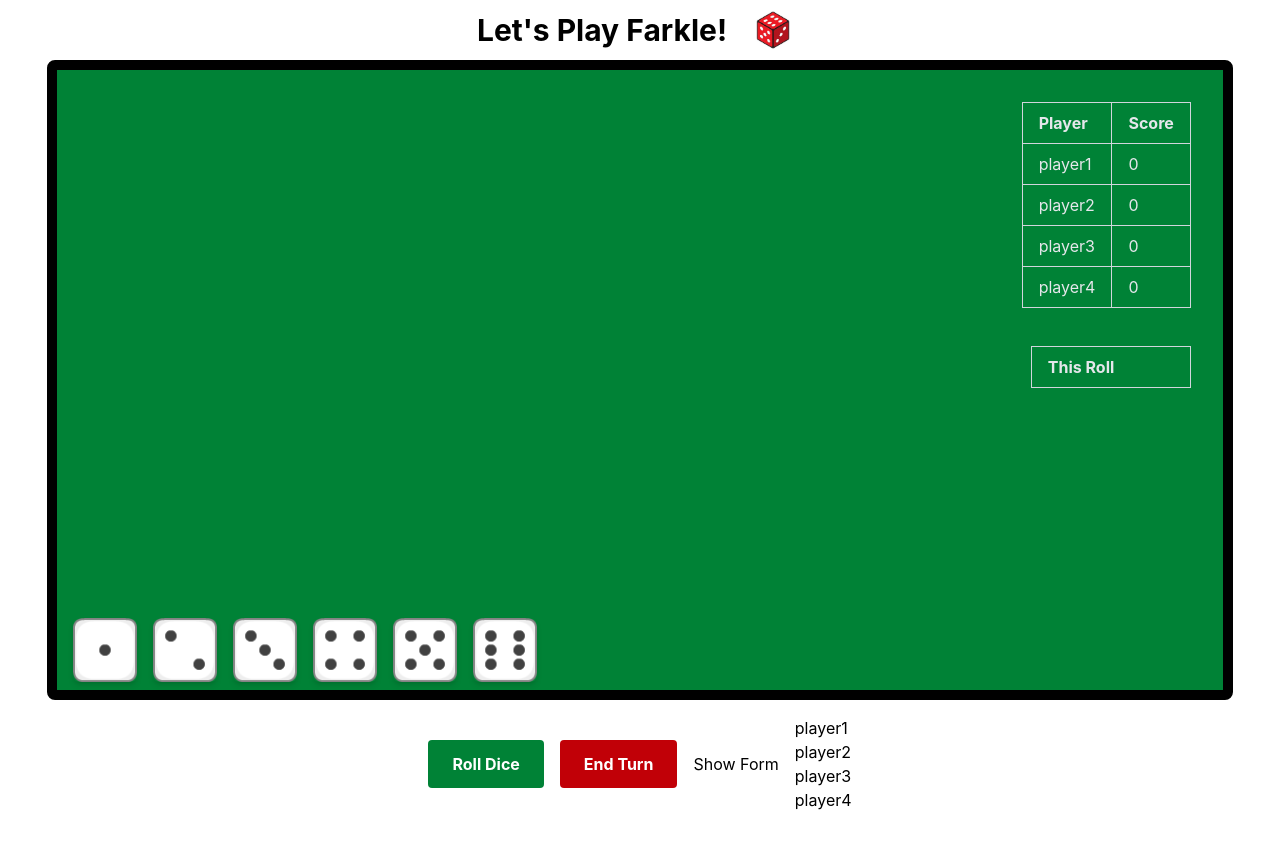
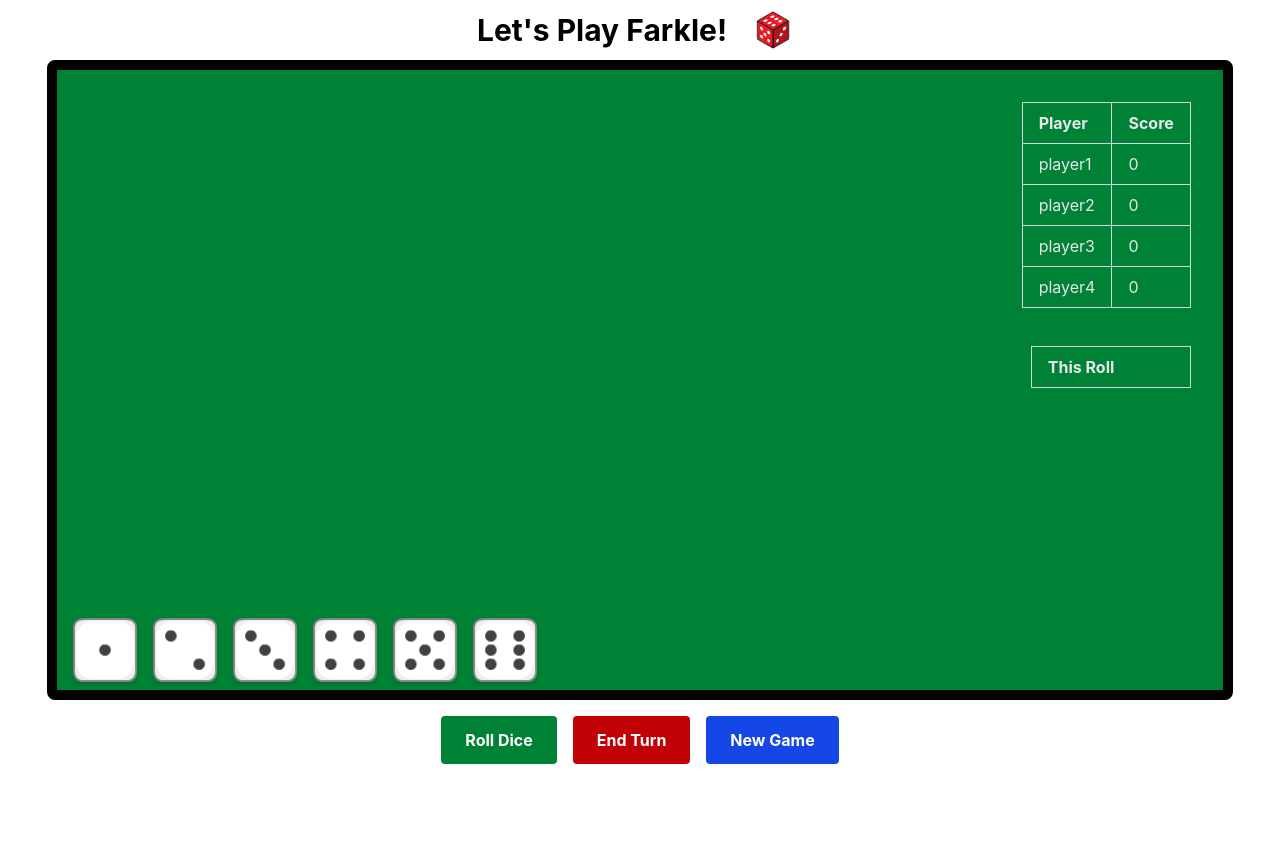
Before and after one commit to acolburn/farkle-js, a React (Vite) app: page / in a window 1280 px wide. Shown: the top 848 px of the page. Built offline with nearby package versions, Linux system fonts and the light colour scheme.

Commit message:
Added new game/players form

```diff
--- a/src/App.jsx
+++ b/src/App.jsx
@@ -3,6 +3,9 @@ import Header from "./Header";
 import Scoreboard from "./Scoreboard";
 import Die from "./Die";
 import Rollboard from "./Rollboard";
+import NewGame from "./NewGame";
+
+// TODO: Keep track of currentPlayer, at turn end assign score to currentPlayer, reassign to next player
 
 function App() {
   const [dice, setDice] = useState(
@@ -15,37 +18,15 @@ function App() {
   );
   const [turnScore, setTurnScore] = useState([]);
   const [players, setPlayers] = useState([
-    { name: "player1", score: 0 },
-    { name: "player2", score: 0 },
-    { name: "player3", score: 0 },
-    { name: "player4", score: 0 },
+    { id: 1, name: "player1", score: 0 },
+    { id: 2, name: "player2", score: 0 },
+    { id: 3, name: "player3", score: 0 },
+    { id: 4, name: "player4", score: 0 },
   ]);
 
   // New game form where players enter names
   const [showForm, setShowForm] = useState(false);
-  const [newPlayerNames, setNewPlayerNames] = useState({
-    player1: "",
-    player2: "",
-    player3: "",
-    player4: "",
-  });
 
-  const handleSubmit = (event) => {
-    event.preventDefault();
-    const newPlayers = [
-      { name: newPlayerNames.player1, score: 0 },
-      { name: newPlayerNames.player2, score: 0 },
-      { name: newPlayerNames.player3, score: 0 },
-      { name: newPlayerNames.player4, score: 0 },
-    ];
-    setPlayers(newPlayers);
-    setShowForm(false);
-  };
-
-  const handleInputChange = (event) => {
-    const { name, value } = event.target;
-    setNewPlayerNames({ ...newPlayerNames, [name]: value });
-  };
   // End section about new game form
 
   function endTurn() {
@@ -307,49 +288,22 @@ function App() {
           >
             End Turn
           </button>
-          <button onClick={() => setShowForm(true)}>Show Form</button>
-          {showForm && (
-            <form onSubmit={handleSubmit}>
-              <label>Player 1 Name:</label>
-              <input
-                type="text"
-                name="player1"
-                value={newPlayerNames.player1}
-                onChange={handleInputChange}
-              />
-              <br />
-              <label>Player 2 Name:</label>
-              <input
-                type="text"
-                name="player2"
-                value={newPlayerNames.player2}
-                onChange={handleInputChange}
-              />
-              <br />
-              <label>Player 3 Name:</label>
-              <input
-                type="text"
-                name="player3"
-                value={newPlayerNames.player3}
-                onChange={handleInputChange}
-              />
-              <br />
-              <label>Player 4 Name:</label>
-              <input
-                type="text"
-                name="player4"
-                value={newPlayerNames.player4}
-                onChange={handleInputChange}
-              />
-              <br />
-              <input type="submit" value="Submit" />
-            </form>
-          )}
-          <ul>
+          <button
+            onClick={() => setShowForm(true)}
+            className="bg-blue-700 hover:bg-blue-800 text-white font-bold py-3 px-6 rounded"
+          >
+            New Game
+          </button>
+          {showForm ? (
+            <div className="fixed top-1/2 left-1/2 transform -translate-x-1/2 -translate-y-1/2 flex items-center justify-center border-2 rounded-lg p-2 bg-green-200">
+              <NewGame setPlayers={setPlayers} setShowForm={setShowForm} />
+            </div>
+          ) : null}
+          {/* <ul>
             {players.map((player, index) => (
               <li key={index}>{player.name}</li>
             ))}
-          </ul>
+          </ul> */}
         </div>
       </div>
     </>
--- /dev/null
+++ b/src/NewGame.jsx
@@ -0,0 +1,71 @@
+import { useState } from "react";
+
+export default function NewGame({ setPlayers, setShowForm }) {
+  const [newPlayerNames, setNewPlayerNames] = useState({
+    player1: "",
+    player2: "",
+    player3: "",
+    player4: "",
+  });
+
+  const handleSubmit = (event) => {
+    event.preventDefault();
+    const newPlayers = [
+      { id: 1, name: newPlayerNames.player1, score: 0 },
+      { id: 2, name: newPlayerNames.player2, score: 0 },
+      { id: 3, name: newPlayerNames.player3, score: 0 },
+      { id: 4, name: newPlayerNames.player4, score: 0 },
+    ];
+    setPlayers(newPlayers);
+    setShowForm(false);
+  };
+
+  const handleInputChange = (event) => {
+    const { name, value } = event.target;
+    setNewPlayerNames({ ...newPlayerNames, [name]: value });
+  };
+  return (
+    <>
+      <form onSubmit={handleSubmit}>
+        <label className="text-lg px-1">Player 1 Name:</label>
+        <input
+          type="text"
+          name="player1"
+          value={newPlayerNames.player1}
+          onChange={handleInputChange}
+        />
+        <br />
+        <label className="text-lg px-1">Player 2 Name:</label>
+        <input
+          type="text"
+          name="player2"
+          value={newPlayerNames.player2}
+          onChange={handleInputChange}
+        />
+        <br />
+        <label className="text-lg px-1">Player 3 Name:</label>
+        <input
+          type="text"
+          name="player3"
+          value={newPlayerNames.player3}
+          onChange={handleInputChange}
+        />
+        <br />
+        <label className="text-lg px-1">Player 4 Name:</label>
+        <input
+          type="text"
+          name="player4"
+          value={newPlayerNames.player4}
+          onChange={handleInputChange}
+        />
+        <br />
+        <input
+          type="submit"
+          value="Submit"
+          className="bg-green-500 px-2 py-1 rounded-lg"
+        />
+      </form>
+      ;
+    </>
+  );
+}
--- a/src/Scoreboard.jsx
+++ b/src/Scoreboard.jsx
@@ -15,7 +15,7 @@ function Scoreboard({ players }) {
         <tbody>
           {/* Object.entries(players) converts props object into an array of [key, value] pairs */}
           {players.map((player) => (
-            <tr key={player.name}>
+            <tr key={player.id}>
               <td className="border border-gray-300 text-gray-200 px-4 py-2">
                 {player.name}
               </td>
```
